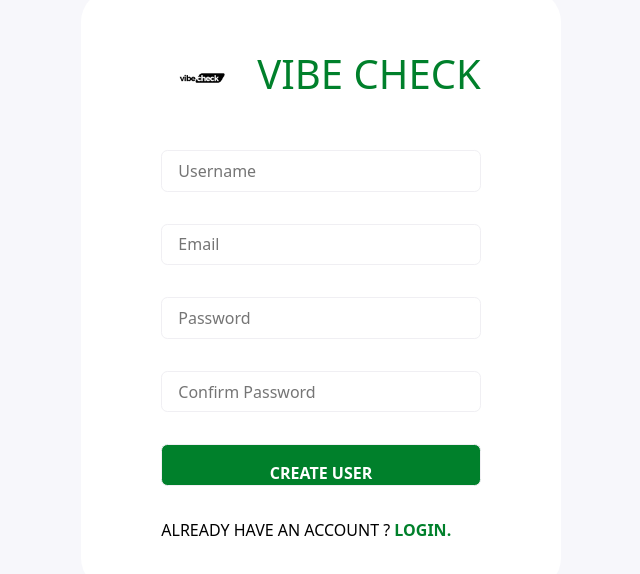
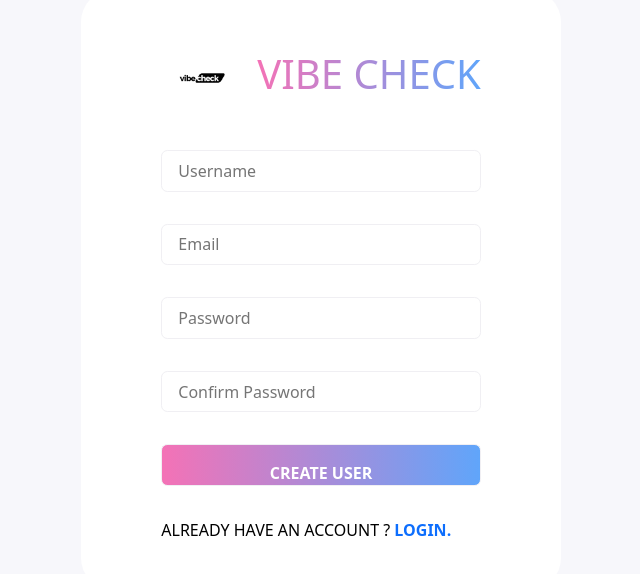
Before and after one commit to malav19/Sennheiser, a React (Create React App) app in the folder client/: page /register in a window 1280 px wide. Shown: the part 110-684 px from the top of the page, without its empty margins (319-959 px from the left). Built offline with nearby package versions, Linux system fonts and the light colour scheme.

Commit message:
login registration design update

```diff
--- a/client/src/components/Login/Button.jsx
+++ b/client/src/components/Login/Button.jsx
@@ -6,29 +6,20 @@
 };
 
 const StyledButton = styled.button`
-
-
-  padding: 1rem;
+  padding: 0 2rem;
   border: 0.1rem solid rgb(240 239 243);
   border-radius: 0.4rem;
-  color: black;
+  color: white; /* Text color */
   font-size: 1rem;
-  height: 2.6rem;
+  height: 2.6rem; /* Button height */
   box-sizing: border-box;
-  background-color: #00802b;
-  color: white;
-  padding: 0 2rem; /* Adjust the padding as needed */
-  border: 0.1rem solid rgb(240 239 243);
+  background: linear-gradient(to right, #f472b6, #60a5fa); /* Linear gradient background color */
   font-weight: bold;
   cursor: pointer;
-  border-radius: 0.4rem;
-  font-size: 1rem;
   text-transform: uppercase;
 
   &:hover {
-    background-color: #006622;
-  }
-
+    background: linear-gradient(to right, #f472b6, #60a5fa); /* Hover effect */
   }
 `;
 
--- a/client/src/components/Login/Header.jsx
+++ b/client/src/components/Login/Header.jsx
@@ -23,7 +23,9 @@
     height: 5rem;
   }
   h1 {
-    color: #00802b;
+    background: linear-gradient(to right, #f472b6, #60a5fa);
+    -webkit-background-clip: text;
+    -webkit-text-fill-color: transparent;
     text-transform: uppercase;
   }
 `;
--- a/client/src/pages/Login.jsx
+++ b/client/src/pages/Login.jsx
@@ -20,6 +20,7 @@
     theme: "dark",
   };
 
+// if user already exists it will redirect to the login page
 useEffect(() => {
   if (localStorage.getItem(process.env.REACT_APP_LOCALHOST_KEY)) {
     navigate("/");
@@ -69,7 +70,6 @@
     }
   }
 };
-
 return (
   <>
     <FormContainer>
@@ -122,7 +122,7 @@
       height: 5rem;
     }
     h1 {
-      color: #00802b;
+      color: linear-gradient(to right, #f472b6, #60a5fa);
       text-transform: uppercase;
     }
   }
@@ -137,7 +137,8 @@
   }
 
   input {
-    background-color: transparent;
+    background: linear-gradient(to right, rgb(244, 114, 182), rgb(96, 165, 250)) text;
+    color: transparent;
     padding: 1rem;
     border: 0.1rem solid rgb(240 239 243);
     border-radius: 0.4rem;
@@ -150,7 +151,7 @@
     }
   }
   button {
-    background-color: #00802b;
+    background: linear-gradient(to right, #f472b6, #60a5fa);
     color: white;
     padding: 1rem 2rem;
     border: 0.1rem solid rgb(240 239 243);
@@ -167,7 +168,7 @@
     color: black;
     text-transform: uppercase;
     a {
-      color: #00802b;
+      color: linear-gradient(to right, rgb(244, 114, 182), rgb(96, 165, 250));
       text-decoration: none;
       font-weight: bold;
     }
--- a/client/src/pages/PasswordReset.jsx
+++ b/client/src/pages/PasswordReset.jsx
@@ -47,7 +47,7 @@
       <FormContainer>
         <form onSubmit={handleUpdatePassword}>
           <Header />
-          <label style={{ fontWeight: "bold", fontSize: 16, color: "green" }}>
+          <label style={{ fontWeight: "bold", fontSize: 16, color: "#008eff" }}>
             Update Password:
           </label>
           <Input
@@ -80,13 +80,13 @@
   justify-content: center;
   gap: 1rem;
   align-items: center;
-  background-color: rgb(247 247 251);
+  background-color: linear-gradient(to right, rgb(244, 114, 182), rgb(96, 165, 250));
 
   form {
     display: flex;
     flex-direction: column;
     gap: 2rem;
-    background-color: #fff;
+    background-color: linear-gradient(to right, rgb(244, 114, 182), rgb(96, 165, 250));
     border-radius: 2rem;
     padding: 5rem;
   }
@@ -95,7 +95,7 @@
     color: black;
     text-transform: uppercase;
     a {
-      color: #00802b;
+      color: linear-gradient(to right, rgb(244, 114, 182), rgb(96, 165, 250));
       text-decoration: none;
       font-weight: bold;
     }
--- a/client/src/pages/Register.jsx
+++ b/client/src/pages/Register.jsx
@@ -173,7 +173,7 @@
     }
   }
   button {
-    background-color: #00802b;
+    background: linear-gradient(to right, #f472b6, #60a5fa);
     color: white;
     padding: 1rem 2rem;
     border: 0.1rem solid rgb(240 239 243);
@@ -183,7 +183,7 @@
     font-size: 1rem;
     text-transform: uppercase;
     &:hover {
-      background-color: #006622;
+      background: linear-gradient(to right, rgb(244, 114, 182), rgb(96, 165, 250));
     }
   }
 
@@ -191,7 +191,7 @@
     color: black;
     text-transform: uppercase;
     a {
-      color: #00802b;
+      color: linear-gradient(to right, rgb(244, 114, 182), rgb(96, 165, 250));
       text-decoration: none;
       font-weight: bold;
     }
```
Lines whose indentation alone changed are shown as unchanged.
